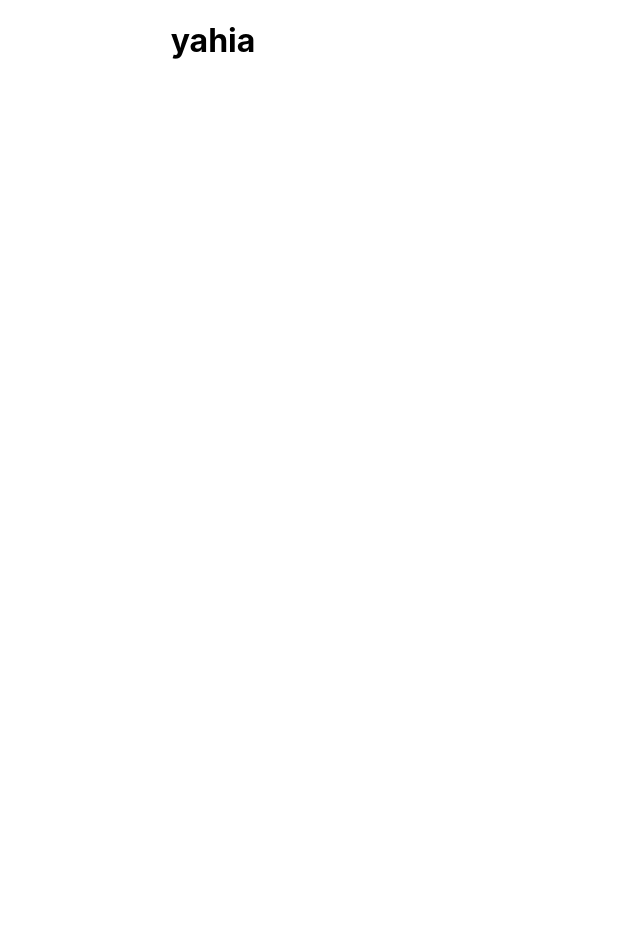
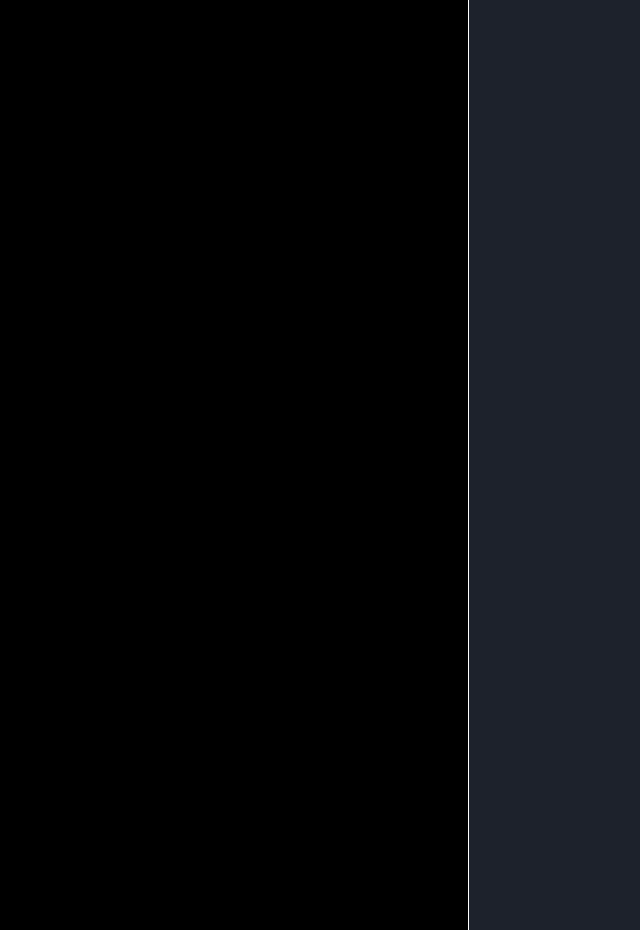
Before and after one commit to yahia-y4/note_app, a React (Create React App) app: page / in a window 1280 px wide. Shown: the whole page, without its empty margins (427-1067 px from the left). Before the commit the page ends 800 px from the top, so only its background shows below. Built offline with nearby package versions, Linux system fonts and the light colour scheme.

Commit message:
SideMenu-1

```diff
--- a/src/App.css
+++ b/src/App.css
@@ -1,3 +1,11 @@
+
+*{
+  margin: 0px;
+  padding: 0px;
+}
+
 .App {
-  text-align: center;
+ display: flex;
+ direction: rtl;
+ background-color: black;
 }
--- a/src/App.js
+++ b/src/App.jsx
@@ -1,10 +1,13 @@
 
 import './App.css';
+
+import SideMenu from './component/Side_menu/SideMenu';
 
 function App() {
   return (
     <div className="App">
-<h1>yahia</h1>
+
+        <SideMenu/>
 
     </div>
   );
--- /dev/null
+++ b/src/component/Side_menu/SideMenu.css
@@ -0,0 +1,6 @@
+.SideMenu_div{
+    background-color: rgb(29, 34, 44);
+    height:930px;
+    width: 30%;
+    border-left: 1px solid #fff;
+}
--- /dev/null
+++ b/src/component/Side_menu/SideMenu.jsx
@@ -0,0 +1,9 @@
+
+import './SideMenu.css';
+ export default function Side_menu() {
+    return(
+        <div className='SideMenu_div'>
+
+        </div>
+    )
+}
```
